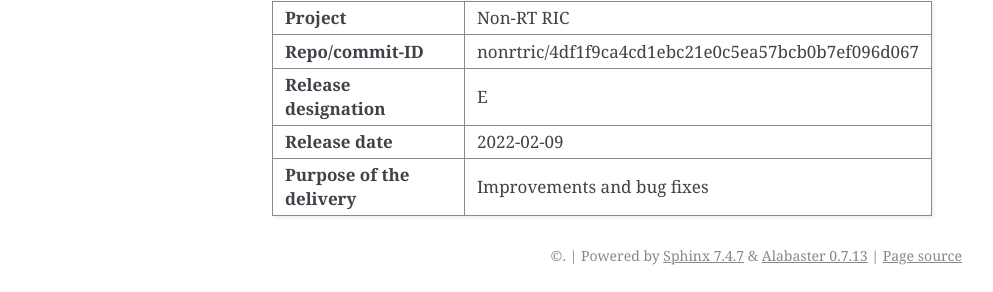
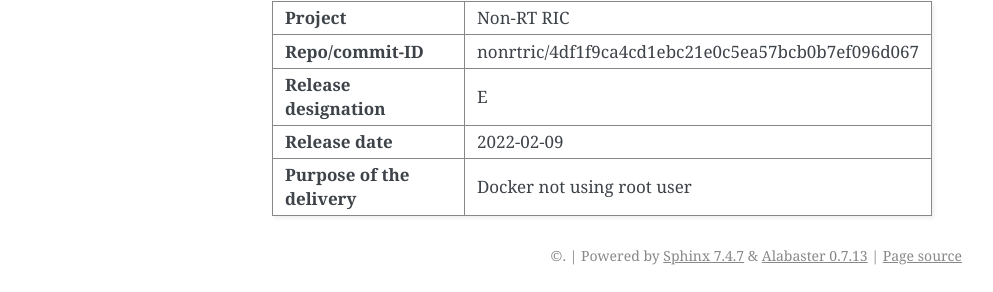
Before and after one commit to o-ran-sc/nonrtric-plt-rappcatalogue, a Sphinx documentation site: the page built from docs/release-notes.rst, in a window 1280 px wide. Shown: the part 1403-1695 px from the top of the page, without its empty margins (148-1141 px from the left). Built offline with Sphinx 7.4.7, drawn with Linux system fonts in a browser that asks for light colours.

Commit message:
Updated Release Notes
Issue-ID: NONRTRIC-717
Signed-off-by: elinuxhenrik <henrik.b.andersson@est.tech>
Change-Id: Iab17843c74f89f77e0ee96d03add9f2de4973df6

```diff
--- a/docs/release-notes.rst
+++ b/docs/release-notes.rst
@@ -101,6 +101,6 @@
 | **Release date**            | 2022-02-09                                        |
 |                             |                                                   |
 +-----------------------------+---------------------------------------------------+
-| **Purpose of the delivery** | Improvements and bug fixes                        |
+| **Purpose of the delivery** | Docker not using root user                        |
 |                             |                                                   |
 +-----------------------------+---------------------------------------------------+
```
